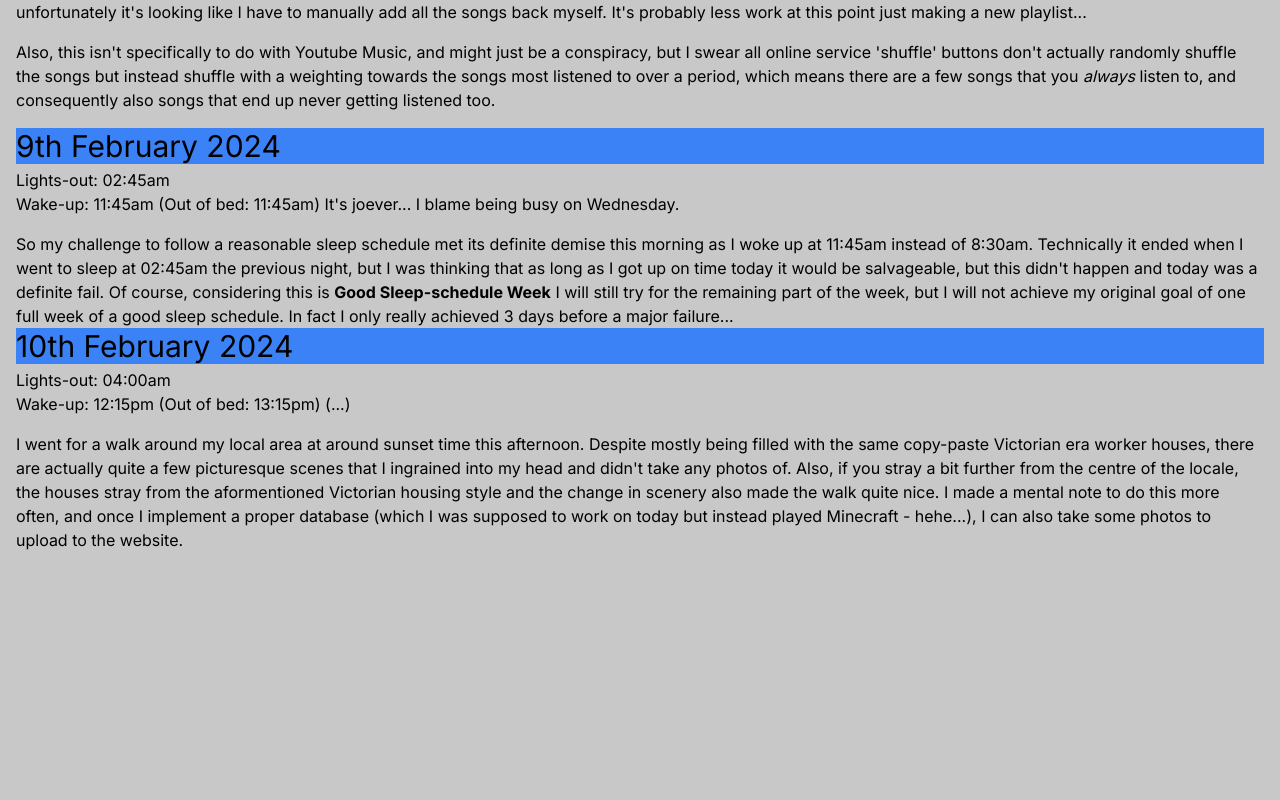
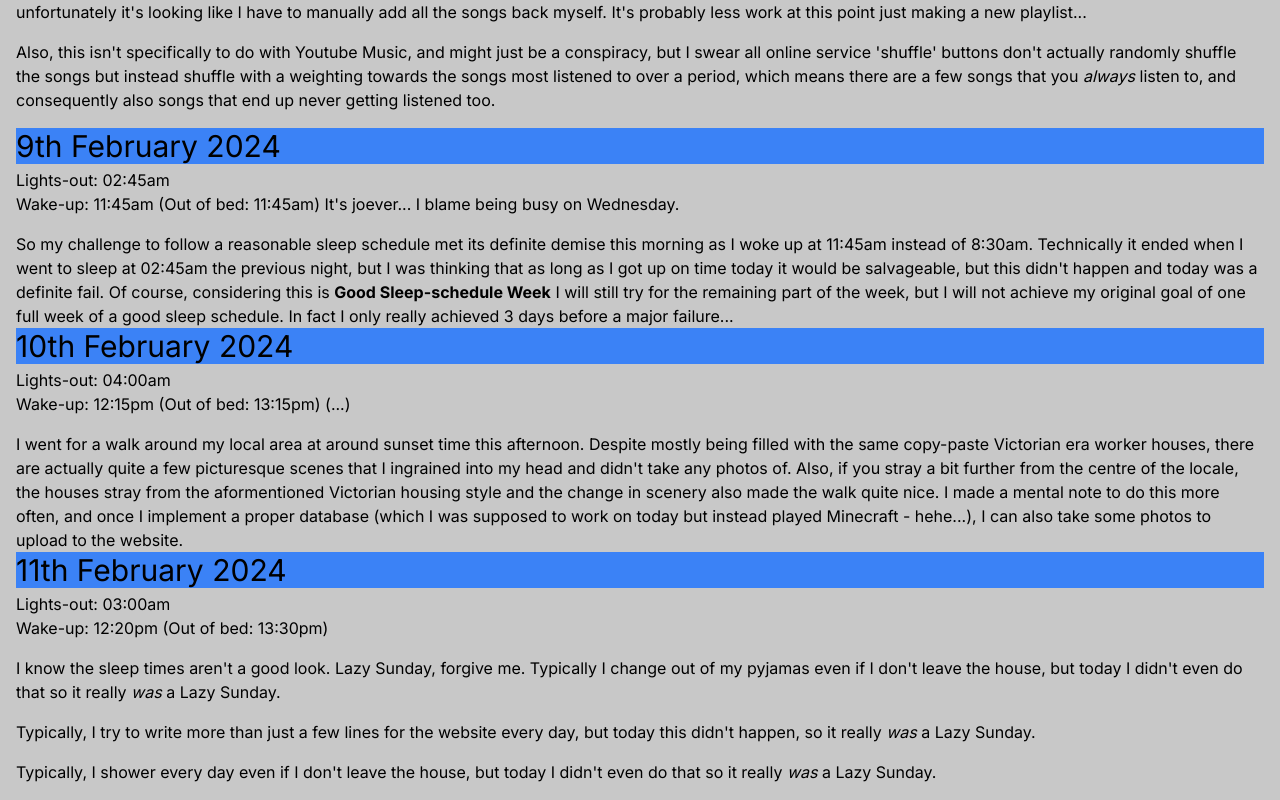
Before and after one commit to Yojijuku5/yojiweb, a Next.js app: page / in a window 1280 px wide. Shown: the part 3873-4673 px from the top of the page. Before the commit the page ends 4425 px from the top, so only its background shows below. Built offline with nearby package versions, Linux system fonts and the light colour scheme.

Commit message:
11th feb

```diff
--- a/src/app/page.tsx
+++ b/src/app/page.tsx
@@ -294,6 +294,27 @@ const Home = () => {
             (which I was supposed to work on today but instead played Minecraft - hehe...), I can also take some photos to upload to the website.
           </p>
         </div>
+        <div className="flex-auto h-10 mx-4">
+          <h1 className="text-3xl bg-blue-500">11th February 2024</h1>
+        </div>
+        <div className="mx-4">
+          <p>
+            Lights-out: 03:00am
+          </p>
+          <p className="pb-4">
+            Wake-up: 12:20pm (Out of bed: 13:30pm)
+          </p>
+          <p className="pb-4">
+            I know the sleep times aren't a good look. Lazy Sunday, forgive me. Typically I change out of my pyjamas even if I don't leave the house, but today I didn't even do that
+            so it really <span className="italic">was</span> a Lazy Sunday.
+          </p>
+          <p className="pb-4">
+            Typically, I try to write more than just a few lines for the website every day, but today this didn't happen, so it really <span className="italic">was</span> a Lazy Sunday.
+          </p>
+          <p className="pb-4">
+            Typically, I shower every day even if I don't leave the house, but today I didn't even do that so it really <span className="italic">was</span> a Lazy Sunday.
+          </p>
+        </div>
       </div>
     </main>
   )
```
